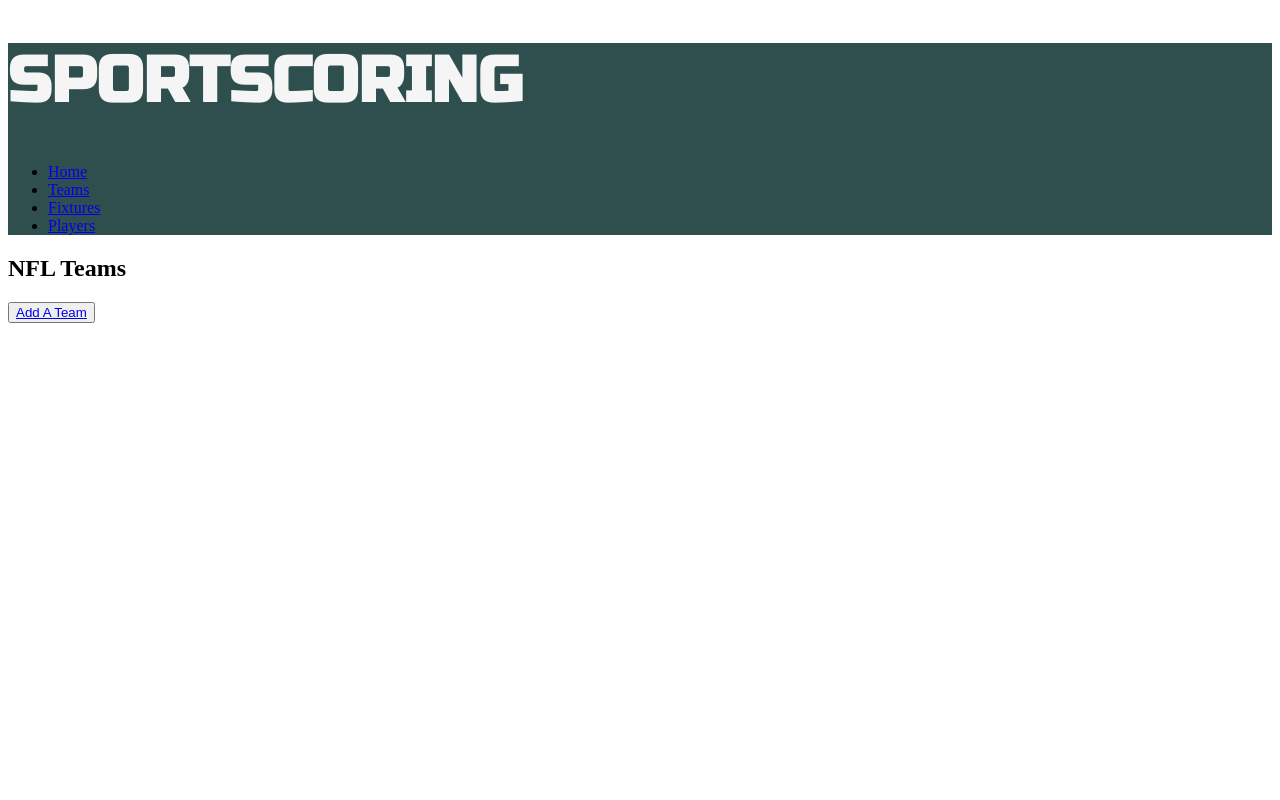
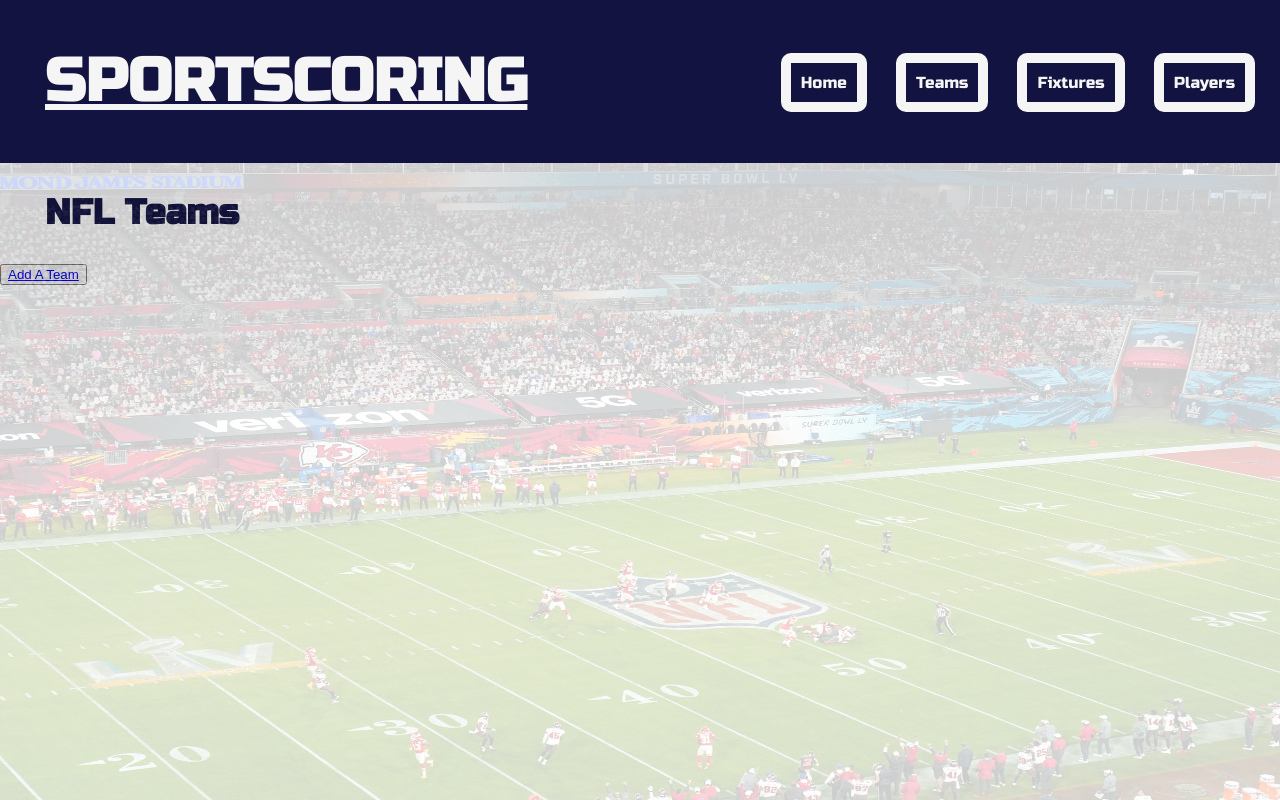
Before and after one commit to ttinning/python_project_sport_scoring_app, a Flask app: page /teams in a window 1280 px wide. Run offline with Flask 2, Linux system fonts and the light colour scheme; data that the repository does not hold is empty; some libraries are stand-ins or nearby versions.

Commit message:
background image added

```diff
--- a/static/style.css
+++ b/static/style.css
@@ -1,9 +1,86 @@
 .logo {
     font-family: 'Russo One', sans-serif;
-    font-size: 64px;
+    font-size: 60px;
     color: whitesmoke;
+    margin-left: 45px;
+    margin-right: auto;
+    margin-top: 45px;
+    margin-bottom: 45px;
+    text-decoration: underline;
 }
 
 header {
-    background-color:darkslategrey;
+    background-color:rgb(19, 19, 65);
+    display: flex;
+    justify-content: space-between;
 }
+
+header > nav > a {
+    font-family: 'Russo One', sans-serif;
+    color: whitesmoke;
+    align-self: center;
+    text-decoration: none;
+    border: 10px, solid, whitesmoke;
+    border-style: solid;
+    padding: 10px;
+    border-radius: 10px;
+    transition-duration: 0.2s;
+    margin-top: 45px;
+    margin-right: 25px;
+}
+
+a:hover {
+    color: orangered;
+}
+
+header > nav {
+    align-self: center;
+}
+
+body {
+    font-family: 'Trebuchet MS', 'Lucida Sans Unicode', 'Lucida Grande', 'Lucida Sans', Arial, sans-serif;
+    margin: 0;
+}
+
+.league_teams {
+    display: flex;
+    flex-direction: row;
+    background-color: white
+}
+
+#team_name {
+    color: darkslategrey;
+    font-family: 'Russo One', sans-serif;
+    font-size: 20px;
+    text-decoration: none;
+    margin-top: 25px;
+    margin-right: 35px;
+    padding-top: 25px;
+}
+
+.headings {
+    font-family: 'Russo One',sans-serif;
+    color: rgb(19, 19, 65);
+    font-size: 35px;
+    font-weight: bold;
+    padding-left: 45px;
+}
+
+.background_image {
+    min-height: 80%;
+    min-width: 1025px;
+    width: 100%;
+    height: 60%;
+    position: fixed;
+    left: 0;
+    opacity: 0.20;
+}
+
+.background_home {
+    min-height: 80%;
+    min-width: 1025px;
+    width: 100%;
+    height: 60%;
+    position: fixed;
+    left: 0;
+}
--- a/templates/base.html
+++ b/templates/base.html
@@ -14,14 +14,13 @@
     <header>
         <h1 class ="logo">SPORTSCORING</h1>
         <nav>
-            <ul class="nav_bar">
-                <li><a href="/">Home</a></li>
-                <li><a href="/teams">Teams</a></li>
-                <li><a href="/fixtures">Fixtures</a></li>
-                <li><a href="/teams/players">Players</a></li>
-            </ul>
+            <a href="/">Home</a>
+            <a href="/teams">Teams</a>
+            <a href="/fixtures">Fixtures</a>
+            <a href="/teams/players">Players</a>
         </nav>
     </header>
+    <img class="background_image" src="/static/imgs/stadium_logo.jpeg" alt="image">
     {% block content %}
 
     {% endblock %}
--- a/templates/index.html
+++ b/templates/index.html
@@ -1,6 +1,4 @@
 {% extends "base.html" %}
 {% block content %}
-
-This is the homepage
-
+<img class="background_home" src="/static/imgs/stadium_logo.jpeg" alt="image">
 {% endblock %}
--- a/templates/teams/index.html
+++ b/templates/teams/index.html
@@ -1,12 +1,12 @@
 {% extends "base.html" %}
 {% block content %}
 <section>
-    <h2>NFL Teams</h2>
+    <h2 class="headings">NFL Teams</h2>
     <button><a href="/teams/new">Add A Team</a></button>
     <section>
     {% for team in teams %}
-        <section>
-            <p><a href="fixtures/{{team.id}}">{{team.location}} {{ team.name }}</a></p>
+        <section class="league_teams">
+            <h3 id="team_name"><a href="fixtures/{{team.id}}">{{team.location}} {{ team.name }}</a></h3>
             <button><a href="teams/players/{{team.id}}">View Players</a></button>
             <button><a href="teams/{{team.id}}/edit">Edit Club</a></button>
             <form action="/teams/{{ team.id }}/delete" method="POST">
```
Also changed, not shown: static/imgs/stadium_logo.jpeg (added).
